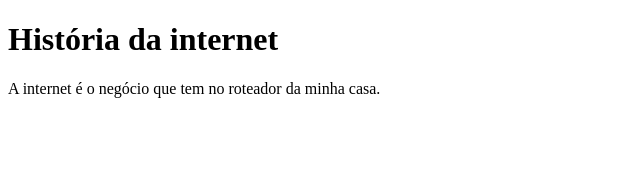
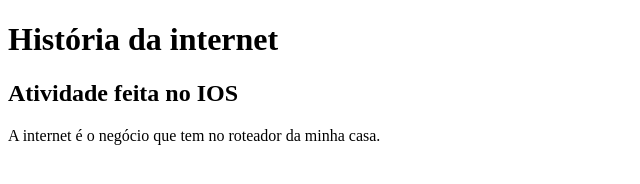
Before and after one commit to rochathili/resumohtml, a plain HTML site: page index.html in a window 1280 px wide. Shown: the whole page, without its empty margins (0-640 px from the left). Drawn offline with Linux system fonts and the light colour scheme.

Commit message:
Adicionamos um H2

```diff
--- a/index.html
+++ b/index.html
@@ -7,7 +7,7 @@
 </head>
 <body>
     <h1>História da internet</h1>
-
+    <h2>Atividade feita no IOS</h2>
     <p>
         A internet é o negócio que tem no roteador da minha casa.
     </p>
```
